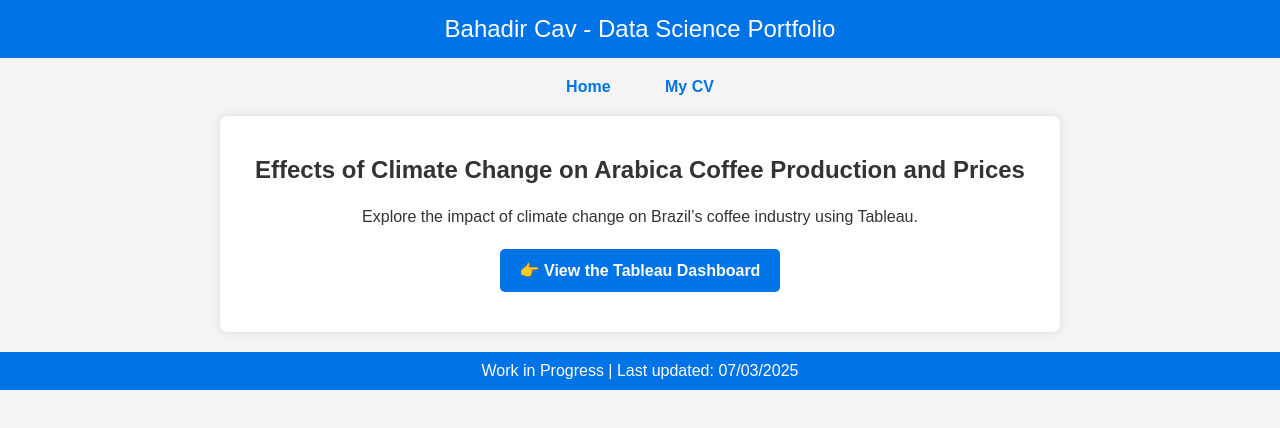
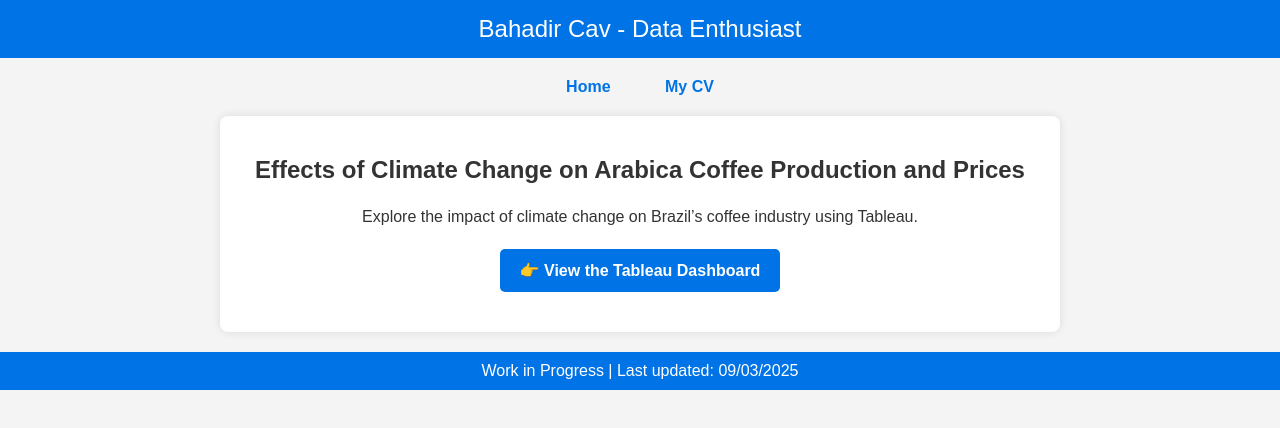
Before and after one commit to bahadircav/bahadircav.github.io, a plain HTML site: page index.html in a window 1280 px wide. Drawn offline with Linux system fonts and the light colour scheme.

Commit message:
Update index.html

```diff
--- a/index.html
+++ b/index.html
@@ -80,7 +80,7 @@
 <body>
 
 <header>
-    Bahadir Cav - Data Science Portfolio
+    Bahadir Cav - Data Enthusiast
 </header>
 
 <nav>
@@ -103,7 +103,7 @@
 </div>
 
 <footer>
-    Work in Progress | Last updated: 07/03/2025
+    Work in Progress | Last updated: 09/03/2025
 </footer>
 
 </body>
```
